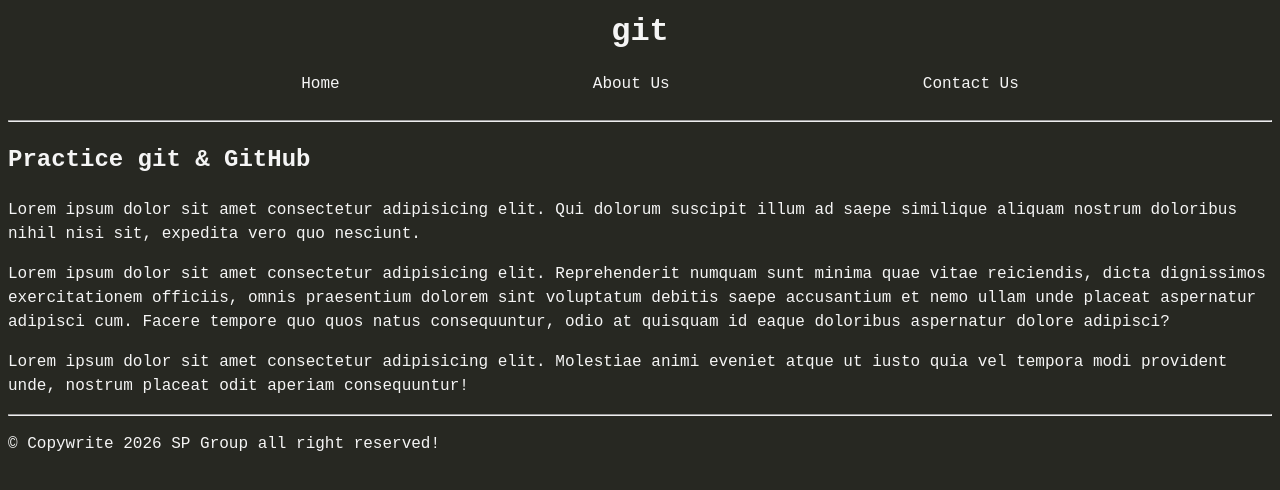
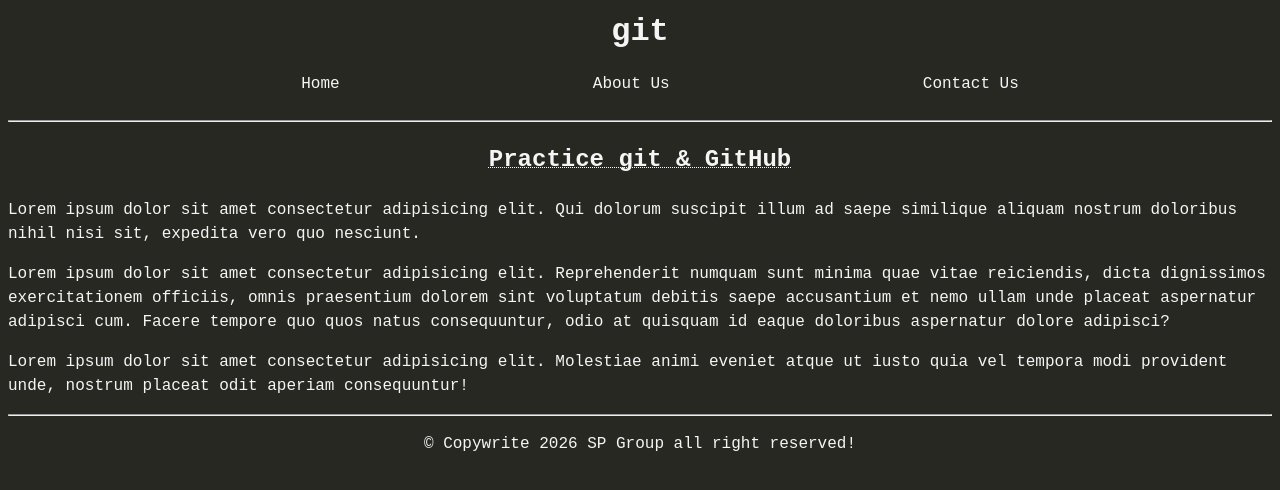
Before and after one commit to subirKumarPratihar/practice-github, a plain HTML site: page index.html in a window 1280 px wide. Drawn offline with Linux system fonts and the light colour scheme.

Commit message:
feat: style main and footer section

```diff
--- a/style.css
+++ b/style.css
@@ -38,3 +38,12 @@ nav li {
 a:hover {
   color: hsl(0, 0%, 80%);
 }
+
+main h2 {
+  text-align: center;
+  text-decoration: underline dotted 1px;
+}
+
+footer p{
+  text-align: center;
+}
```
